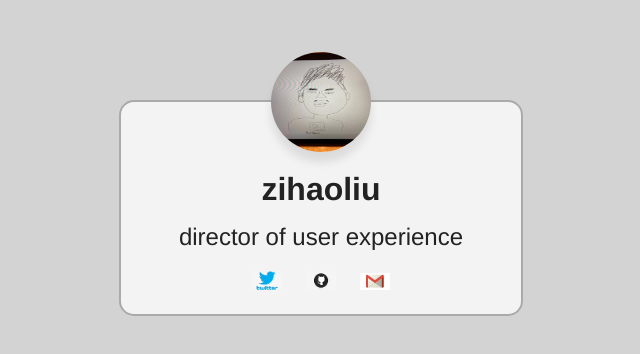
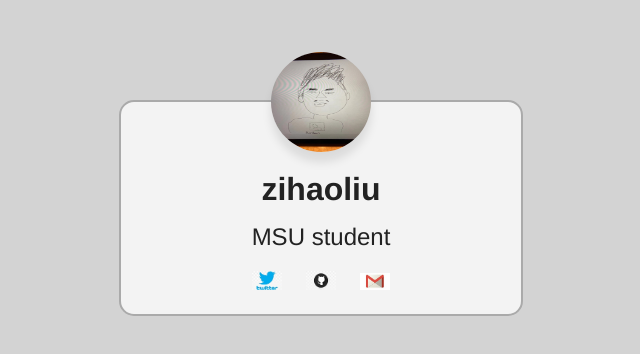
Before and after one commit to liuziha6/mi349_card, a plain HTML site: page index.html in a window 1280 px wide. Shown: the whole page, without its empty margins (319-959 px from the left). Drawn offline with Linux system fonts and the light colour scheme.

Commit message:
detail change

```diff
--- a/index.html
+++ b/index.html
@@ -11,7 +11,7 @@
     <div class="card">
         <img class="avatar" id="zihaoliu" src="345.jpg" alt="Zihaoliu">
         <h1>zihaoliu</h1>
-        <h2>director of user experience</h2>
+        <h2>MSU student</h2>
         <ul class="contacts">
             <li><a href=""><img src="twitter.jpg" alt="twitter"></a></li>
             <li><a href=""><img src="github.jpg" alt="github"></a></li>
```
